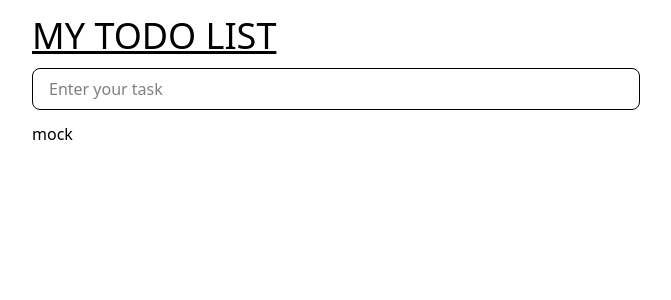
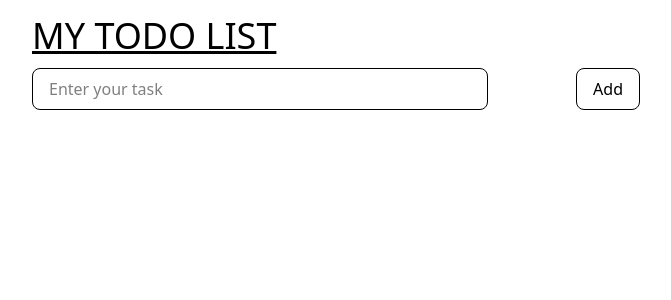
Before and after one commit to sdsmnc221/analog.todo, a Vue app: page / in a window 1280 px wide. Shown: the top 300 px of the page, without its empty margins (304-975 px from the left). Built offline with nearby package versions, Linux system fonts and the light colour scheme.

Commit message:
feat(app): interfact todo interactive -intermediaire

```diff
--- a/package.json
+++ b/package.json
@@ -10,6 +10,7 @@
   },
   "dependencies": {
     "@tailwindcss/vite": "^4.1.7",
+    "lucide-vue-next": "^0.511.0",
     "pinia": "^3.0.2",
     "tailwindcss": "^4.1.7",
     "vue": "^3.5.13"
--- a/src/components/TodoApp.vue
+++ b/src/components/TodoApp.vue
@@ -1,17 +1,56 @@
-<script setup lang="ts"></script>
+<script setup lang="ts">
+import type { Ref } from "vue";
+import { ref } from "vue";
+import { useTodoStore } from "../stores/useTodoStore";
+import { storeToRefs } from "pinia";
+
+import { BadgeX } from "lucide-vue-next";
+
+const todosStore = useTodoStore();
+
+const { todos } = storeToRefs(todosStore);
+const { addTodo, deleteTodo } = todosStore;
+
+const taskValue: Ref<string> = ref("");
+
+const handleAddTodo = () => {
+  addTodo(taskValue.value);
+  taskValue.value = "";
+};
+</script>
 
 <template>
   <div class="flex flex-col h-screen w-1/2 mx-auto space-y-3 p-4">
     <h1 class="text-4xl uppercase underline">My Todo List</h1>
 
-    <input
-      type="text"
-      placeholder="Enter your task"
-      class="border px-4 py-2 rounded-lg m-1/2"
-    />
+    <div class="w-full flex justify-between">
+      <input
+        type="text"
+        placeholder="Enter your task"
+        class="border px-4 py-2 rounded-lg w-3/4"
+        v-model="taskValue"
+      />
 
-    <ul class="">
-      <li>mock</li>
+      <button
+        @click="handleAddTodo"
+        class="border rounded-lg px-4 py-2 hover:bg-sky-100"
+      >
+        Add
+      </button>
+    </div>
+
+    <ul class="" v-if="todos.length">
+      <li
+        v-for="todo in todos"
+        :key="`todo-${todo.id}`"
+        class="flex justify-start items-center gap-2"
+      >
+        <input type="checkbox" class="text-base" />
+        <span class="flex-1 text-lg text-slate-600">{{ todo.text }}</span>
+        <button @click="deleteTodo(todo.id)">
+          <BadgeX class="text-sm text-red-500" />
+        </button>
+      </li>
     </ul>
   </div>
 </template>
```
Also changed, not shown: 1 other file (tests, documents, lock files or other folders).
